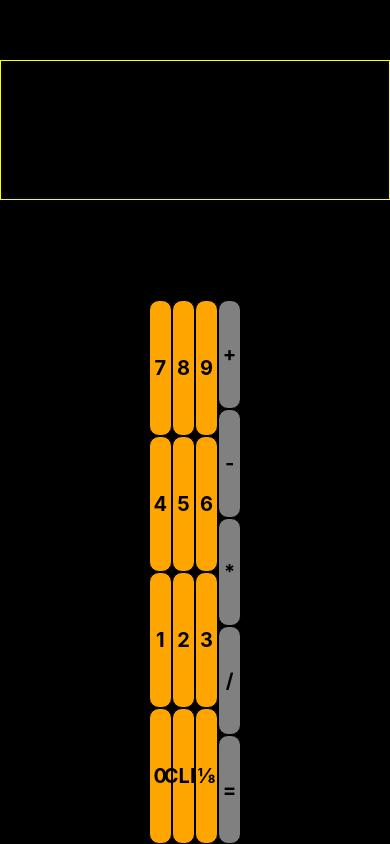
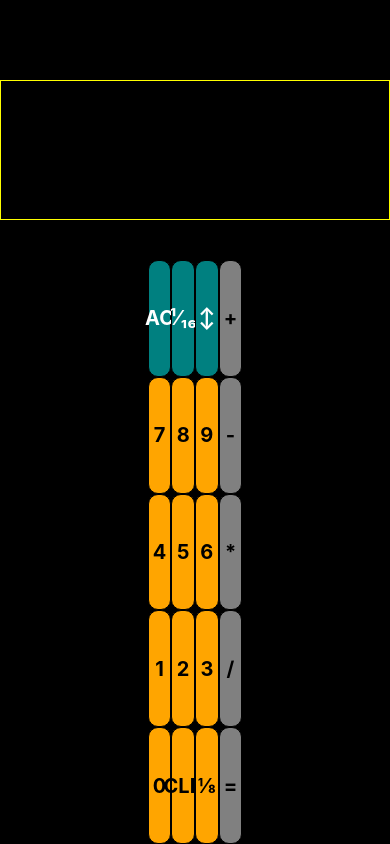
Before and after one commit to postazure/fraction-calculator-app, a React Native app: screen / in a window 390 px wide. Built offline with nearby package versions, Linux system fonts and the light colour scheme.

Commit message:
Added utility pad and fixed calulating bug

```diff
--- a/App.js
+++ b/App.js
@@ -5,6 +5,7 @@ import OperationPad from './components/OperationPad'
 import { EVENT_TYPE, SEGMENT_TYPE } from './constants'
 import Output from './components/Output'
 import { buildNumberSegment, buildOperationalSegment, calculateSegments, NumberSegment } from './segment'
+import UtilityPad from './components/UtilityPad'
 
 const INITIAL_STATE = {
   calculationSegments: [],
@@ -82,11 +83,10 @@ export default class App extends React.Component {
 
   allCalculationSegments = () => {
     const segments = [...this.state.calculationSegments]
-
     if (this.state.currentSegmentEvents.length > 0) {
       segments.push(this.truncateValueSegment(this.state.currentSegmentEvents))
     }
-
+    console.log('segments', segments)
     return segments
   }
 
@@ -97,7 +97,12 @@ export default class App extends React.Component {
         <View style={styles.displayContainer}>
           <Output style={styles.display} segments={this.allCalculationSegments()}/>
         </View>
+
         <View style={styles.row}>
+
+          <View style={styles.left}>
+            <UtilityPad/>
+
             {this.state.showFractionNumpad
               ? <View style={styles.numpad}>
                 <NumPad onChange={this.handleInput} eventType={EVENT_TYPE.numerator}/>
@@ -108,9 +113,10 @@ export default class App extends React.Component {
                         openFractionNumpad={this.handleOpenFractionNumpad}/>
               </View>
             }
+          </View>
 
 
-          <View style={styles.operationpad}>
+          <View style={styles.right}>
             <OperationPad onChange={this.handleInput} onEvaluate={this.handleEvaluation}/>
           </View>
 
@@ -123,7 +129,7 @@ export default class App extends React.Component {
 const styles = StyleSheet.create({
   container: {
     flex: 1,
-    paddingTop: 60,
+    paddingTop: 80,
     backgroundColor: '#000',
     alignItems: 'center',
     justifyContent: 'center',
@@ -134,10 +140,19 @@ const styles = StyleSheet.create({
     flexDirection: 'row',
     flex: 1
   },
-  numpad: {
+  left: {
+    display: 'flex',
+    justifyContent: 'space-between',
+    flexDirection: 'column',
     flex: 3,
   },
-  operationpad: {
+  right: {
+    flex: 1,
+  },
+  numpad: {
+    flex: 4,
+  },
+  utiltyPad: {
     flex: 1,
   },
   displayContainer: {
@@ -150,7 +165,7 @@ const styles = StyleSheet.create({
     display: 'flex',
     justifyContent: 'center',
     flexDirection: 'column',
-    marginBottom: 100,
+    marginBottom: 40,
 
   },
 
--- a/components/Output.js
+++ b/components/Output.js
@@ -6,14 +6,15 @@ export default class Output extends React.Component {
   render () {
     const decoratedSegments = this.props.segments.map((segment) => {
       const key = Math.random()
+
       if (segment.type === SEGMENT_TYPE.number) {
         return (
-          <>
-            {parseInt(segment.integer) !== 0 ? <IntegerOutput value={segment.integer} key={'int_' + key}/> : null}
+          <React.Fragment key={"_" + key}>
+            {parseInt(segment.integer) !== 0 ? <IntegerOutput value={segment.integer}/> : null}
             {parseInt(segment.numerator)!== 0 || parseInt(segment.denominator) !== 0
-              ? <FractionalOutput key={'frac_' + key} numerator={segment.numerator} denominator={segment.denominator}/>
+              ? <FractionalOutput numerator={segment.numerator} denominator={segment.denominator}/>
               : null}
-          </>
+          </React.Fragment>
         )
       } else {
         return <OperationOutput value={segment.operation} key={'op_' + key}/>
--- /dev/null
+++ b/components/UtilityPad.js
@@ -0,0 +1,53 @@
+import React from 'react'
+import { StyleSheet, Text, TouchableHighlight, View } from 'react-native'
+
+const style = StyleSheet.create({
+  pad: {
+    width: '100%',
+    display: 'flex',
+    flexDirection: 'row',
+    flex: 1
+  },
+  row: {
+    display: 'flex',
+    flexDirection: 'row',
+    flex: 1
+  },
+  button: {
+    backgroundColor: 'teal',
+    borderStyle: 'solid',
+    borderWidth: 1,
+    borderColor: 'black',
+    borderRadius: 10,
+    flex: 1,
+    justifyContent: 'center'
+  },
+  text: {
+    fontSize: 20,
+    fontWeight: 'bold',
+    alignSelf: 'center',
+    color: 'white'
+  }
+})
+
+export default class UtilityPad extends React.Component {
+  render () {
+    return (
+      <View style={style.pad}>
+
+        <PadButton label={'AC'} onPress={()=>{}}/>
+        <PadButton label={'¹⁄₁₆'} onPress={()=>{}}/>
+        <PadButton label={'↕'} onPress={()=>{}}/>
+      </View>
+    )
+  }
+}
+
+//⅛ ¹⁄₁₆ ¹⁄₃₂ ¹⁄₆₄
+//↥ ↧
+
+const PadButton = ({label, onPress}) => <TouchableHighlight
+  style={style.button}
+  onPress={onPress}>
+  <Text style={style.text}>{label}</Text>
+</TouchableHighlight>
--- a/segment.js
+++ b/segment.js
@@ -1,5 +1,7 @@
 import { SEGMENT_TYPE } from './constants'
 import { convertToFraction } from './utils'
+
+const parseSegmentInt = (string) => string.length > 0 ? parseInt(string) : 0
 
 export const NumberSegment = () => {
   const segment = {
@@ -9,7 +11,10 @@ export const NumberSegment = () => {
     denominator: ''
   }
 
-  segment.compute = () => parseInt(segment.integer) + (segment.denominator.length > 0 ? (parseInt(segment.numerator) / parseInt(segment.denominator)) : 0)
+  segment.compute = () => {
+    return parseSegmentInt(segment.integer) + (segment.denominator.length > 0 ? (parseSegmentInt(segment.numerator) / parseSegmentInt(segment.denominator)) : 0)
+  }
+
   return segment
 }
 
```
Lines whose indentation alone changed are shown as unchanged.
